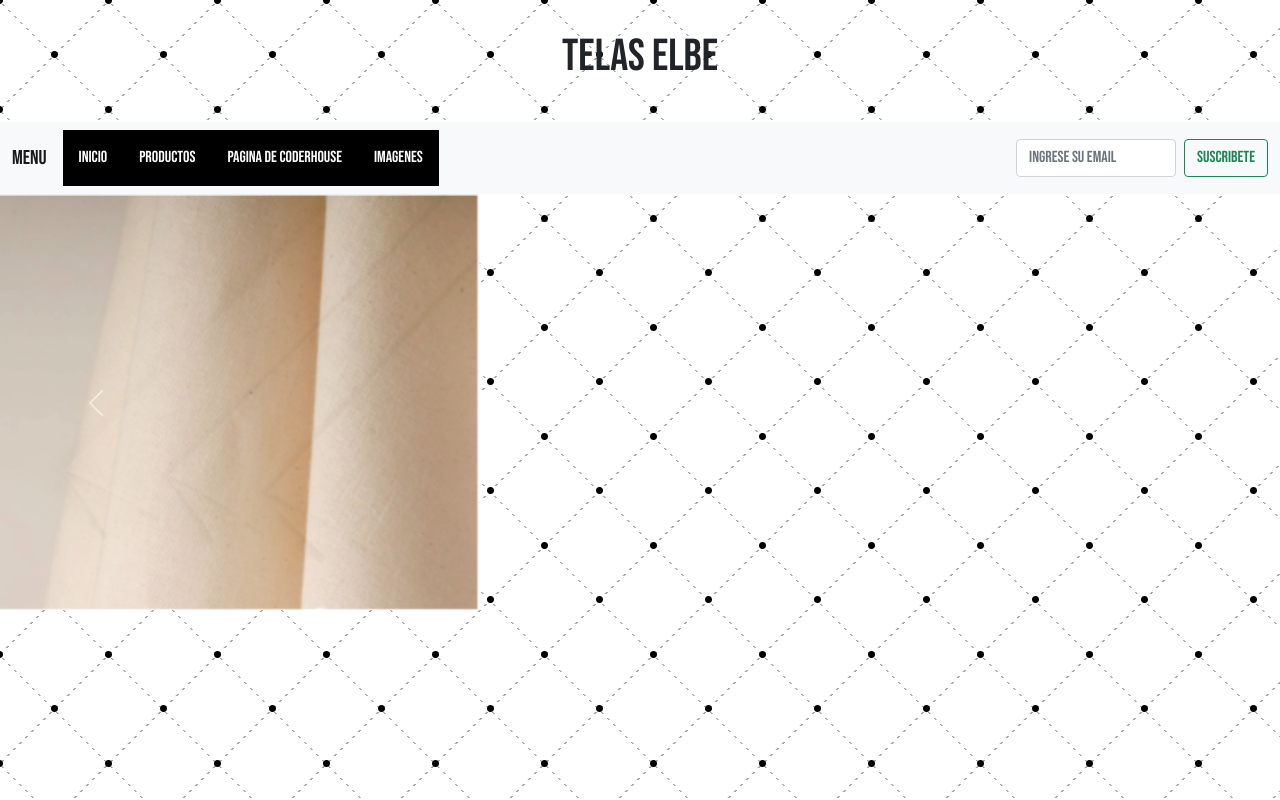
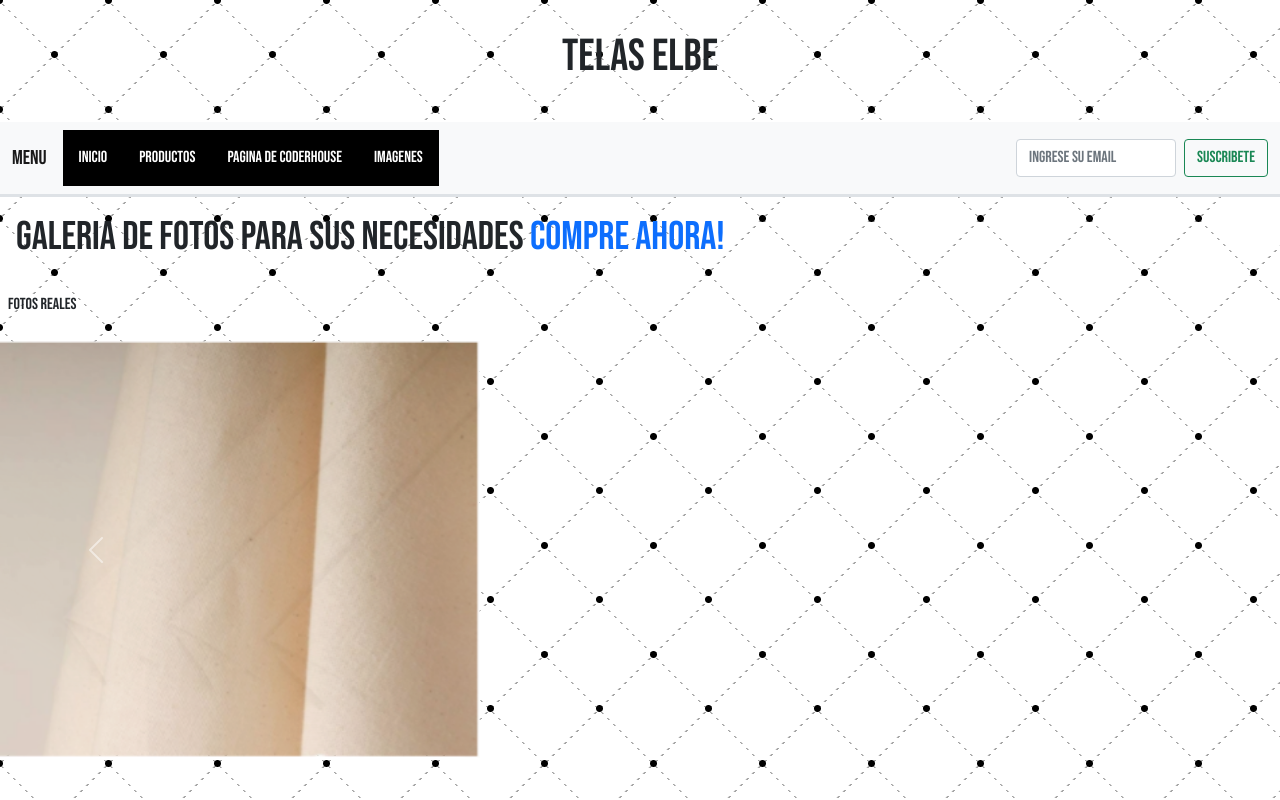
Before and after one commit to NahuelElbe/Mi_repo_Elbe, a plain HTML site: page images.html in a window 1280 px wide. Drawn offline with nearby package versions, Linux system fonts and the light colour scheme.

Commit message:
mar19abril

```diff
--- a/images.html
+++ b/images.html
@@ -53,6 +53,19 @@
                   </nav>
                 </section>
 
+                <section>
+                  <h1 class="p-3 fs2 border-top border-3 ">Galeria de fotos para sus necesidades
+                    <span class="text-primary">
+                      COMPRE AHORA!
+                    </span>
+                  </h1>
+                  <p class="p-2 fs1 ">
+                    FOTOS REALES
+                  </p>
+
+
+
+                </section>
     <div id="carouselExampleFade" class="carousel slide carousel-fade" data-bs-ride="carousel">
         <div class="carousel-inner">
           <div class="carousel-item active ">
```
